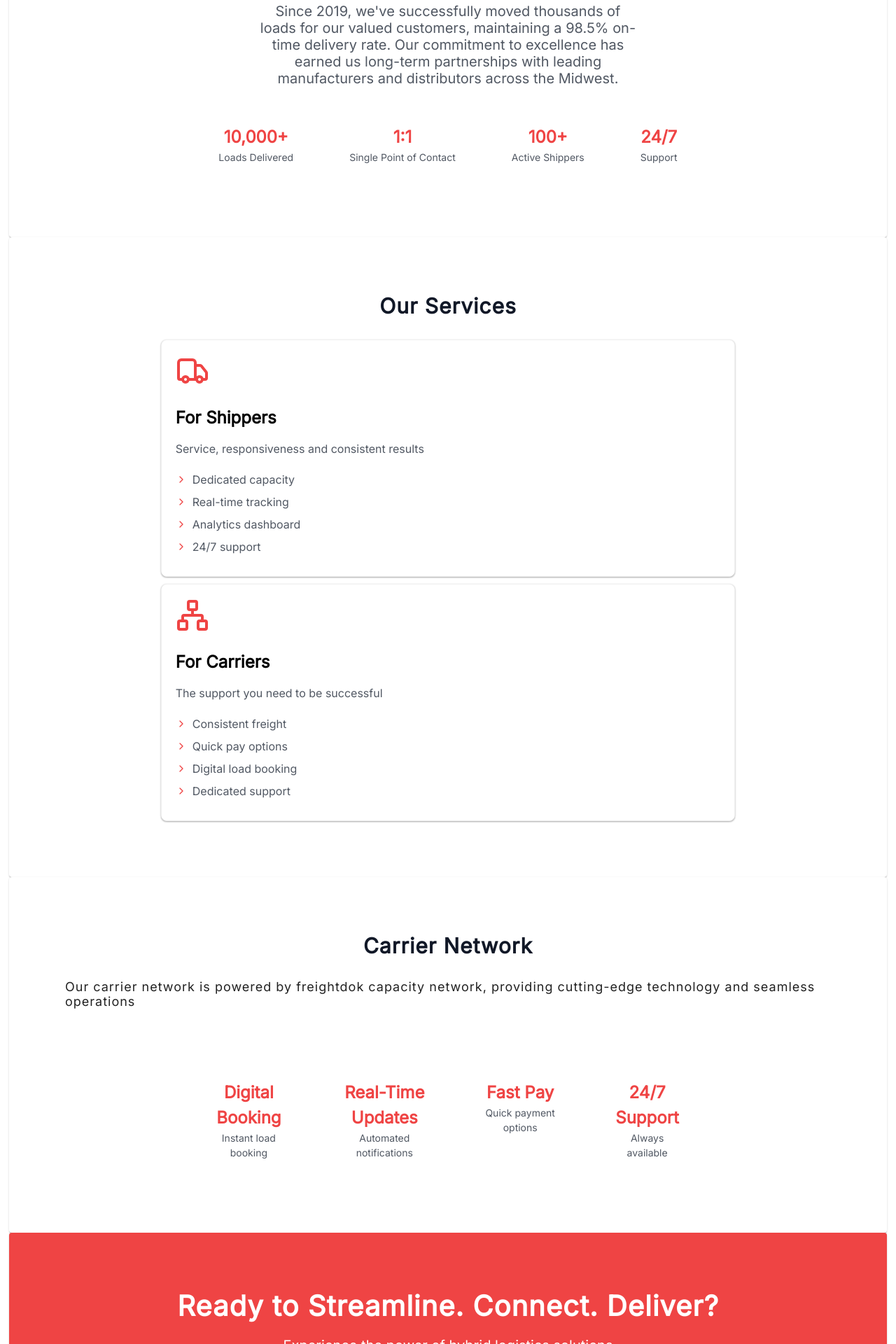
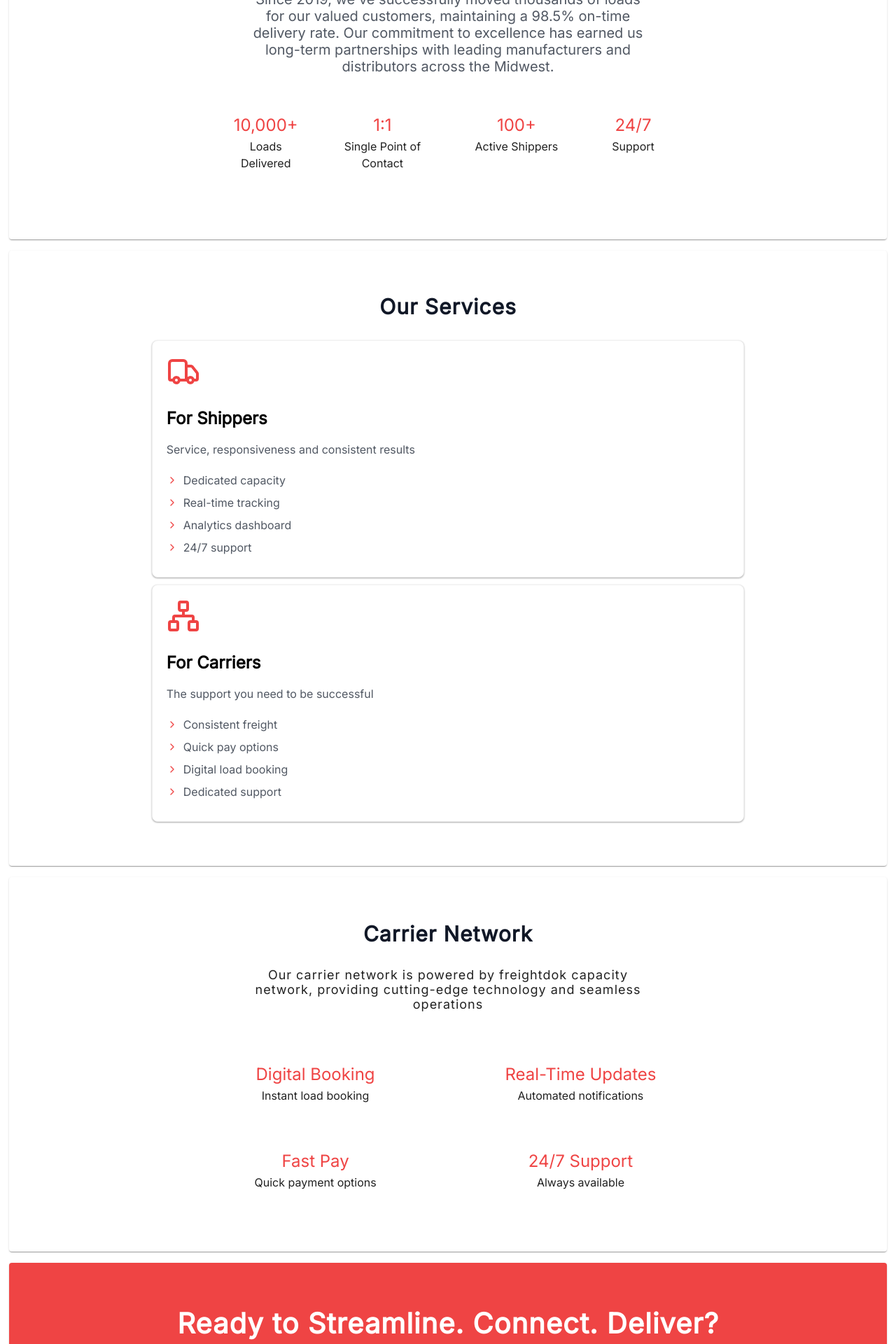
Before and after one commit to sirgill/sunnylogistics, a React (Create React App) app: page / in a window 1280 px wide. Shown: the part 540-2460 px from the top of the page at 70% size. Built offline with nearby package versions, Linux system fonts and the light colour scheme.

Commit message:
"landing page mobile responsive"

```diff
--- a/src/scenes/Landingpage/LandingPage.jsx
+++ b/src/scenes/Landingpage/LandingPage.jsx
@@ -65,6 +65,20 @@ const useStyles = makeStyles((theme) => ({
   },
 }));
 
+const StatContainer = styled.div`
+  display: flex;
+  flex-wrap: wrap;
+  justify-content: center;
+  margin-top: 20px;
+`;
+
+const StatRow = styled.div`
+  display: flex;
+  flex: 1;
+  justify-content: space-around;
+  margin: 10px 0;
+`;
+
 const LandingPage = () => {
   const classes = useStyles();
   const theme = useTheme();
@@ -106,7 +120,7 @@ const LandingPage = () => {
           item
           xs={12}
           md={6}
-          style={{ textAlign: "center", margin: "0 auto" }}
+          style={{ textAlign: "center"}}
         >
           <MainHeading
             style={{ color: theme.palette.darkGrey.main, fontSize: "30px" }}
@@ -123,19 +137,16 @@ const LandingPage = () => {
             {dictionary.about.body}
           </BodyText>
         </Grid>
-        <div
-          style={{
-            display: "flex",
-            justifyContent: "center",
-            gap: "2rem",
-            marginTop: 30,
-          }}
-        >
+        <StatContainer className={classes.statContainer}>
+          <StatRow className={classes.statRow}>
             <StatBox title="10,000+" description="Loads Delivered" />
             <StatBox title="1:1" description="Single Point of Contact" />
+          </StatRow>
+          <StatRow className={classes.statRow}>
             <StatBox title="100+" description="Active Shippers" />
             <StatBox title="24/7" description="Support" />
-        </div>
+          </StatRow>
+        </StatContainer>
       </SectionContainer>
 
       {/* Services Section */}
@@ -170,45 +181,74 @@ const LandingPage = () => {
       </SectionContainer>
 
       {/* Technology Platform */}
-      <SectionContainer>
-  <MainHeading style={{ color: theme.palette.darkGrey.main, fontSize: "30px" }}>
+      <SectionContainer background={theme.palette.secondary.main}>
+        <Grid
+          item
+          xs={12}
+          md={6}
+          style={{ textAlign: "center", margin: "0 auto" }}
+        >
+          <MainHeading
+            style={{ color: theme.palette.darkGrey.main, fontSize: "30px" }}
+          >
             {dictionary.carrierNetwork.main}
           </MainHeading>
           <SectionHeading style={{ color: theme.palette.darkGrey }}>
             {dictionary.carrierNetwork.description}
           </SectionHeading>
-  <Grid container spacing={4} justifyContent="center" style={{ marginTop: "2rem" }}>
+        </Grid>
+        <Grid
+          container
+          spacing={4}
+          justifyContent="center"
+          style={{ marginTop: "2rem" }}
+        >
           <Grid item xs={12} md={8}>
-      <div style={{ display: "flex", justifyContent: "center", gap: "2rem", marginTop: 30 }}>
-        <Grid item xs={6}>
+            <div className={classes.statContainer}>
+              <Grid container spacing={2}>
+                <Grid item xs={12} sm={6}>
                   <StatBox
-            title={dictionary.carrierNetwork.statBoxes.digitalBooking.title}
-            description={dictionary.carrierNetwork.statBoxes.digitalBooking.description}
+                    title={
+                      dictionary.carrierNetwork.statBoxes.digitalBooking.title
+                    }
+                    description={
+                      dictionary.carrierNetwork.statBoxes.digitalBooking
+                        .description
+                    }
                   />
                 </Grid>
-        <Grid item xs={7}>
+                <Grid item xs={12} sm={6}>
                   <StatBox
-            title={dictionary.carrierNetwork.statBoxes.realTimeUpdates.title}
-            description={dictionary.carrierNetwork.statBoxes.realTimeUpdates.description}
+                    title={
+                      dictionary.carrierNetwork.statBoxes.realTimeUpdates.title
+                    }
+                    description={
+                      dictionary.carrierNetwork.statBoxes.realTimeUpdates
+                        .description
+                    }
                   />
                 </Grid>
-        <Grid item xs={6}>
+                <Grid item xs={12} sm={6}>
                   <StatBox
                     title={dictionary.carrierNetwork.statBoxes.fastPay.title}
-            description={dictionary.carrierNetwork.statBoxes.fastPay.description}
+                    description={
+                      dictionary.carrierNetwork.statBoxes.fastPay.description
+                    }
                   />
                 </Grid>
-        <Grid item xs={6}>
+                <Grid item xs={12} sm={6}>
                   <StatBox
                     title={dictionary.carrierNetwork.statBoxes.support.title}
-            description={dictionary.carrierNetwork.statBoxes.support.description}
+                    description={
+                      dictionary.carrierNetwork.statBoxes.support.description
+                    }
                   />
+                </Grid>
               </Grid>
             </div>
           </Grid>
         </Grid>
       </SectionContainer>
-
 
       {/* CTA Section */}
       <SectionContainer
--- a/src/scenes/Navbar/navbar.jsx
+++ b/src/scenes/Navbar/navbar.jsx
@@ -31,7 +31,7 @@ const NavbarContainer = styled.div`
   display: flex;
   justify-content: center;
   align-items: center;
-  width: 80%;
+  width: ${(props) => (props.isMobile ? '100%' : '80%')};
 `;
 
 const useStyles = makeStyles((theme) => ({
@@ -119,7 +119,7 @@ const Navbar = () => {
         style={{ backgroundColor: "#FFFFFF", height: 60 }}
       >
         <Toolbar style={{ display: "flex", justifyContent: "center" }}>
-          <NavbarContainer>
+          <NavbarContainer isMobile={matches}>
             <Typography
               style={{
                 fontWeight: "bold",
--- a/src/scenes/components/HeroSectionContainer.jsx
+++ b/src/scenes/components/HeroSectionContainer.jsx
@@ -1,4 +1,3 @@
-// src/components/HeroSectionContainer.js
 import React from 'react';
 import styled from '@emotion/styled';
 import { Paper } from '@material-ui/core';
@@ -11,6 +10,7 @@ const HeroSectionContainerWrapper = styled(Paper)`
   align-items: center;
   justify-content: center;
   background-color: ${({ backgroundColor }) => backgroundColor || '#141B2A'} !important;
+  text-Align :center
 `;
 
 const HeroSectionContainer = ({ children, backgroundColor }) => {
--- a/src/scenes/components/SectionContainer.jsx
+++ b/src/scenes/components/SectionContainer.jsx
@@ -3,16 +3,23 @@ import styled from "@emotion/styled";
 import { Paper } from "@material-ui/core";
 
 const SectionContainerWrapper = styled(Paper)`
-  padding: 5rem;
+  margin-bottom: 16px;
+  padding: 5%;
   display: flex;
   flex-direction: column;
   align-items: center;
-  justify-content: space-between;
+  justify-content: center;
   background-color: ${({ background }) => background} !important;
+  text-align: center;
+  box-shadow: none;
 `;
 
 const SectionContainer = ({ children, background }) => {
-  return <SectionContainerWrapper background={background}>{children}</SectionContainerWrapper>;
+  return (
+    <SectionContainerWrapper background={background}>
+      {children}
+    </SectionContainerWrapper>
+  );
 };
 
 export default SectionContainer;
--- a/src/scenes/components/ServiceCard.jsx
+++ b/src/scenes/components/ServiceCard.jsx
@@ -39,6 +39,14 @@ const ServiceCardContainer = styled.div`
   border: 1px solid #f0f0f0;
   transition: box-shadow 0.2s;
   margin-top: 10px;
+
+  display: flex;
+  flex-direction: column; /* Stack items vertically */
+  align-items: flex-start; /* Align items to the left */
+
+  @media (max-width: 768px) {
+    padding: 15px;
+  }
 `;
 
 const ServiceCard = ({ icon, title, description, features }) => {
@@ -51,8 +59,8 @@ const ServiceCard = ({ icon, title, description, features }) => {
           {icon}
         </IconWrapper>
       )}
-      <CardHeading style={{ fontSize: "24px" }}>{title}</CardHeading>
-      <BodyText style={{ color: theme.palette.text.main, fontSize: "16px", marginTop:20 }}>
+      <CardHeading style={{ fontSize: "24px", textAlign: "left" }}>{title}</CardHeading>
+      <BodyText style={{ color: theme.palette.text.main, fontSize: "16px", marginTop: 20, textAlign: "left" }}>
         {description}
       </BodyText>
       {features && (
@@ -68,7 +76,7 @@ const ServiceCard = ({ icon, title, description, features }) => {
                 style={{
                   color: theme.palette.text.main,
                   fontSize: "16px",
-                  marginTop:0
+                  marginTop: 0,
                 }}
               >
                 {feature}
--- a/src/scenes/components/StatBox.jsx
+++ b/src/scenes/components/StatBox.jsx
@@ -1,25 +1,39 @@
 import React from "react";
 import styled from "@emotion/styled";
-import { Typography } from "@material-ui/core";
+import { Typography, useMediaQuery } from "@material-ui/core";
 import { useTheme } from "@material-ui/core/styles";
 
 const StatContainer = styled.div`
   text-align: center;
   padding: 1.5rem;
   background-color: white;
+
+  @media (max-width: 600px) {
+    padding: 1rem;
+  }
 `;
 
 const StatValue = styled(Typography)`
-  // margin-bottom: 0.5rem;
+  font-weight: bold;
+  font-size: 24px;
+
+  @media (max-width: 600px) {
+    font-size: 20px;
+  }
 `;
 
 const StatLabel = styled(Typography)`
   font-size: 1rem;
   font-weight: 500;
+
+  @media (max-width: 600px) {
+    font-size: 0.875rem;
+  }
 `;
 
 const StatBox = ({ title, description }) => {
   const theme = useTheme();
+  const isMobile = useMediaQuery("(max-width:700px)");
 
   return (
     <StatContainer>
@@ -27,13 +41,17 @@ const StatBox = ({ title, description }) => {
         style={{
           color: theme.palette.primary.main,
           fontFamily: theme.typography.fontFamily,
-          fontWeight: 'bold',
-          fontSize:'24px'
+          fontSize: isMobile ? "20px" : "24px",
         }}
       >
         {title}
       </StatValue>
-      <StatLabel style={{ color: theme.palette.text.main ,fontSize:'14px'}}>
+      <StatLabel
+        style={{
+          color: theme.palette.text.primary,
+          fontSize: isMobile ? "14px" : "16px",
+        }}
+      >
         {description}
       </StatLabel>
     </StatContainer>
--- a/src/scenes/heading/bodyText.js
+++ b/src/scenes/heading/bodyText.js
@@ -11,7 +11,7 @@ const BodyText = ({ children, style }) => {
         fontFamily: theme.typography.fontFamily,
         color: style.color || "#000",
         fontSize: style.fontSize,
-        marginTop:style.marginTop
+        marginTop:style.marginTop,
       }}
     >
       {children}
```
Also changed, not shown: 1 other file (tests, documents, lock files or other folders). Lines whose indentation alone changed are shown as unchanged.
